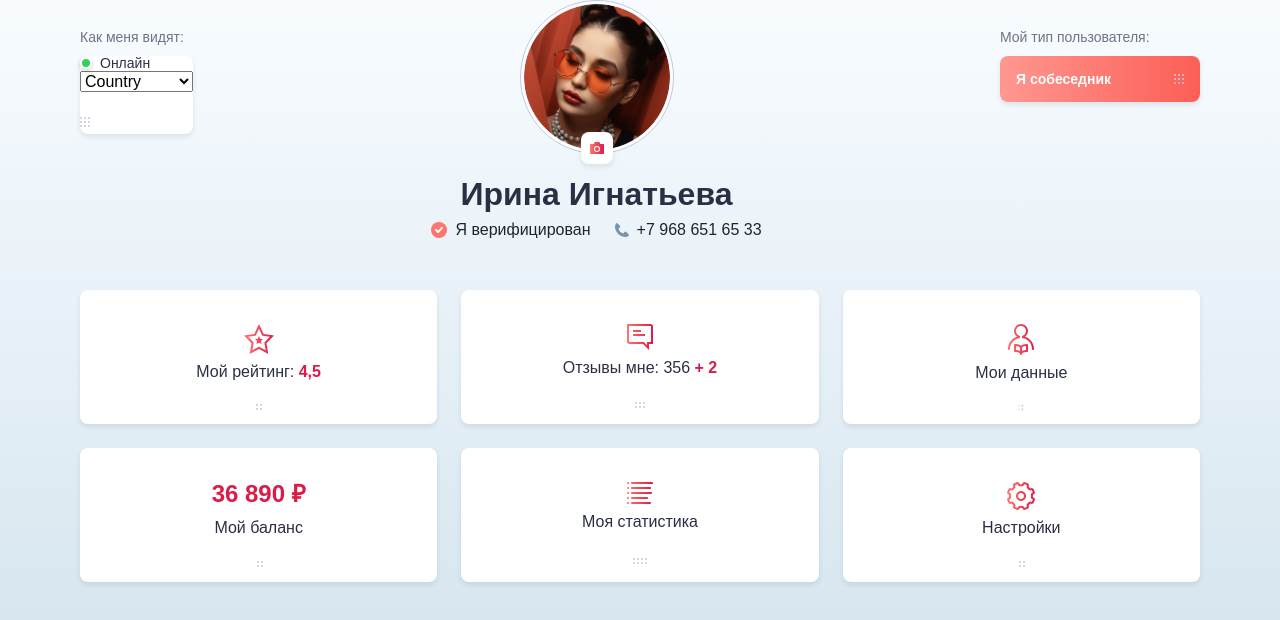
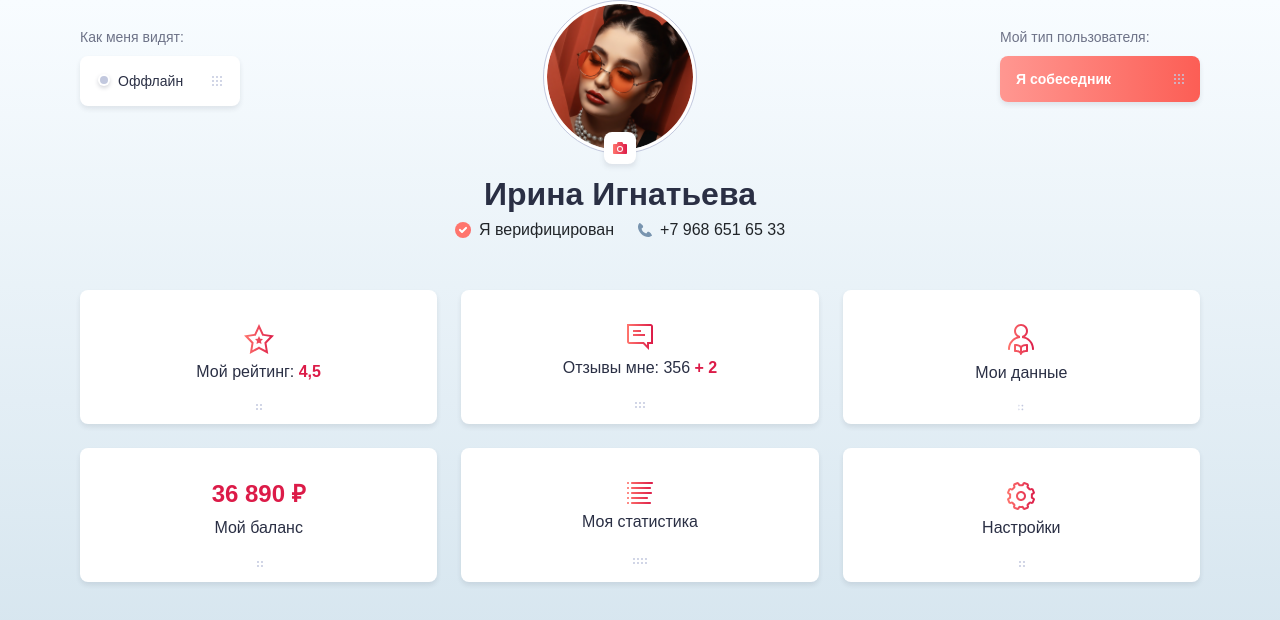
Before and after one commit to vladsosnov/couch-training-components, a website built with webpack: page src/components/profile/profile-cabinet.html in a window 1280 px wide. Built offline with nearby package versions, Linux system fonts and the light colour scheme.

Commit message:
add dropdown selector

```diff
--- a/package.json
+++ b/package.json
@@ -42,7 +42,9 @@
     "webpack-dev-server": "^3.11.0"
   },
   "dependencies": {
+    "bootstrap": "^4.6.0",
     "jquery": "^3.5.1",
-    "normalize.css": "^8.0.1"
+    "normalize.css": "^8.0.1",
+    "popper.js": "^1.16.1"
   }
 }
--- a/src/components/profile/profile-cabinet.html
+++ b/src/components/profile/profile-cabinet.html
@@ -10,22 +10,31 @@
         <div class="profile-cabinet__head">
             <div class="profile-cabinet__user-status">
                 <p class="capture">Как меня видят:</p>
-                <div class="status-dropdown">
-                    <div class="name">
-                        <div class="user-status user-status--online"></div>
-                        <p class="status-type">Онлайн</p>
+                <div class="btn-group">
+                    <button type="button" class="ct-button-reset profile-cabinet__select-status dropdown-toggle" data-toggle="dropdown" aria-haspopup="true" aria-expanded="false">
+                        <div class="flex-block">
+                            <div class="user-status user-status--ofline"></div>
+                            Оффлайн
+                        </div>
+                        <svg width="10" height="10" fill="none" class="img">
+                            <path d="M2 1a1 1 0 11-2 0 1 1 0 012 0zM6 1a1 1 0 11-2 0 1 1 0 012 0zM10 1a1 1 0 11-2 0 1 1 0 012 0zM2 5a1 1 0 11-2 0 1 1 0 012 0zM6 5a1 1 0 11-2 0 1 1 0 012 0zM10 5a1 1 0 11-2 0 1 1 0 012 0zM2 9a1 1 0 11-2 0 1 1 0 012 0zM6 9a1 1 0 11-2 0 1 1 0 012 0zM10 9a1 1 0 11-2 0 1 1 0 012 0z" fill="#C2C8DE"/>
+                        </svg>
+                    </button>
+                    <div class="dropdown-menu">
+                        <a class="dropdown-item" href="#">
+                            <div class="flex-block">
+                                <div class="user-status user-status--online"></div>
+                                Онлайн
+                            </div>
+                        </a>
+                        <a class="dropdown-item" href="#">
+                            <div class="flex-block">
+                                <div class="user-status user-status--busy"></div>
+                                Занят
+                            </div>
+                        </a>
                     </div>
-                    <p class="">
-                        <select>
-                            <option value="0" selected>Country</option>
-                            <option value="1">U.S. Only</option>
-                            <option value="2">Outside U.S.</option>
-                        </select>
-                    </p>
-                    <svg width="10" height="10" fill="none">
-                        <path d="M2 1a1 1 0 11-2 0 1 1 0 012 0zM6 1a1 1 0 11-2 0 1 1 0 012 0zM10 1a1 1 0 11-2 0 1 1 0 012 0zM2 5a1 1 0 11-2 0 1 1 0 012 0zM6 5a1 1 0 11-2 0 1 1 0 012 0zM10 5a1 1 0 11-2 0 1 1 0 012 0zM2 9a1 1 0 11-2 0 1 1 0 012 0zM6 9a1 1 0 11-2 0 1 1 0 012 0zM10 9a1 1 0 11-2 0 1 1 0 012 0z" fill="#C2C8DE"/>
-                    </svg>
-                </div>
+                  </div>
             </div>
             <div class="profile-cabinet__user-main-info">
                 <div class="profile-cabinet__user-avatar">
@@ -39,13 +48,13 @@
                 <div class="profile-cabinet__data">
                     <h3 class="name">Ирина Игнатьева</h3>
                     <div class="profile-cabinet__verification">
-                        <p class="verification-label">
+                        <p>
                             <svg width="16" height="16" fill="none" class="img">
                                 <circle cx="8" cy="8" r="8" fill="url(#paint0_linear)"/><path d="M11.7 6.7l-4 4a1 1 0 01-1.4 0l-2-2a1 1 0 111.4-1.4L7 8.58l3.3-3.3a1 1 0 111.4 1.42z" fill="#fff"/><defs><linearGradient id="paint0_linear" x1="16" y1="8" x2="0" y2="8" gradientUnits="userSpaceOnUse"><stop stop-color="#7894AF"/><stop offset="1" stop-color="#A9BED1"/></linearGradient></defs>
                             </svg>
                             Я верифицирован
                         </p>
-                        <p>
+                        <p class="number">
                             <svg width="14" height="14" fill="none" class="img">
                                 <path d="M1.54 0h.24c.66.24 1.16.7 1.66 1.16.4.37.78.76 1.14 1.17a2.16 2.16 0 01.45 2c-.14.5-.6.83-1.12.82h-.2c-.32 2.61 2.52 5.46 5.13 5.14 0-.14 0-.28.02-.41.11-.71.88-1.14 1.45-1.1.3.02.6.11.85.28.27.16.52.34.75.55.6.54 1.13 1.14 1.62 1.78.17.26.33.54.47.82v.25a2 2 0 01-.61.59 4.8 4.8 0 01-2.24.88 7.82 7.82 0 01-4.37-.71c-2.85-1.3-4.9-3.4-6.12-6.3A7.9 7.9 0 010 3.45 4.9 4.9 0 011.33.15l.2-.15z" fill="#7894AF"/>
                             </svg>
--- a/src/css/profile/profile-cabinet.css
+++ b/src/css/profile/profile-cabinet.css
@@ -13,23 +13,10 @@
     margin-top: 30px;
 }
 
-.profile-cabinet__user-status .status-dropdown {
+.profile-cabinet__user-status .status-selector {
     background: var(--primary-white);
     box-shadow: 0px 3px 5px rgba(42, 47, 68, 0.1);
     border-radius: 8px;
-}
-
-.status-dropdown .name {
-    display: flex;
-    align-items: center;
-}
-
-.status-dropdown .status-type {
-    margin-bottom: 0;
-    margin-left: 8px;
-    font-size: 14px;
-    line-height: 14px;
-    color: var(--primary-ebony);
 }
 
 .profile-cabinet__user-main-info {
@@ -74,6 +61,7 @@
 
 .profile-cabinet__verification {
     display: flex;
+    justify-content: center;
 }
 
 .profile-cabinet__verification p {
@@ -86,8 +74,8 @@
     margin-right: 8px;
 }
 
-.profile-cabinet__verification .verification-label {
-    margin-right: 24px;
+.profile-cabinet__verification .number {
+    margin-left: 24px;
 }
 
 .profile-cabinet__user-type {
@@ -128,3 +116,62 @@
     line-height: 14px;
     color: var(--primary-white);
 }
+
+
+/* custom selector */
+.profile-cabinet__select-status {
+    width: 160px;
+    padding: 18px;
+    display: flex;
+    align-items: center;
+    justify-content: space-between;
+    background: var(--primary-white);
+    box-shadow: 0px 3px 5px rgba(42, 47, 68, 0.1);
+    border-radius: 8px;
+    font-size: 14px;
+    line-height: 14px;
+    color: var(--primary-ebony);
+    border: none;
+    cursor: pointer;
+}
+
+.profile-cabinet__select-status:focus {
+    outline: none;
+}
+
+.profile-cabinet__user-status .flex-block {
+    display: flex;
+}
+
+.profile-cabinet__user-status .user-status {
+    margin-right: 8px;
+}
+
+.profile-cabinet__user-status .dropdown-toggle::after {
+    display: none !important;
+}
+
+.profile-cabinet__user-status .dropdown-menu {
+    width: 160px;
+    margin-top: 0;
+    padding: 0;
+    border: none;
+    background: var(--primary-white);
+    box-shadow: 0px 15px 10px rgba(42, 47, 68, 0.1);
+    border-radius: 0px 0px 8px 8px;
+}
+
+.profile-cabinet__user-status .dropdown-item {
+    padding: 18px;
+    font-size: 14px;
+    line-height: 14px;
+    color: var(--primary-ebony);
+}
+
+.profile-cabinet__user-status .dropdown-item:last-child:hover {
+    border-radius: 0px 0px 8px 8px;
+}
+
+.btn-group.show .ct-button-reset {
+    border-radius: 8px 8px 0 0;
+}
--- a/src/index.html
+++ b/src/index.html
@@ -125,7 +125,7 @@
             <a href="profile-data-form.html" class="components-item__link components-item__link--ready">Profile data from</a>
           </li>
           <li class="components-item">
-            <a href="profile-cabinet.html" class="components-item__link">Profile Cabinet</a>
+            <a href="profile-cabinet.html" class="components-item__link components-item__link--ready">Profile Cabinet</a>
           </li>
           <li class="components-item">
             <a href="profile-contacts.html" class="components-item__link components-item__link--ready">Profile Contacts</a>
--- a/src/js/main.js
+++ b/src/js/main.js
@@ -1,4 +1,5 @@
 import $ from 'jquery'
-import '../css/main.css'
 
 import '../index.html'
+import 'bootstrap';
+import '../css/main.css'
```
Also changed, not shown: 1 other file.
